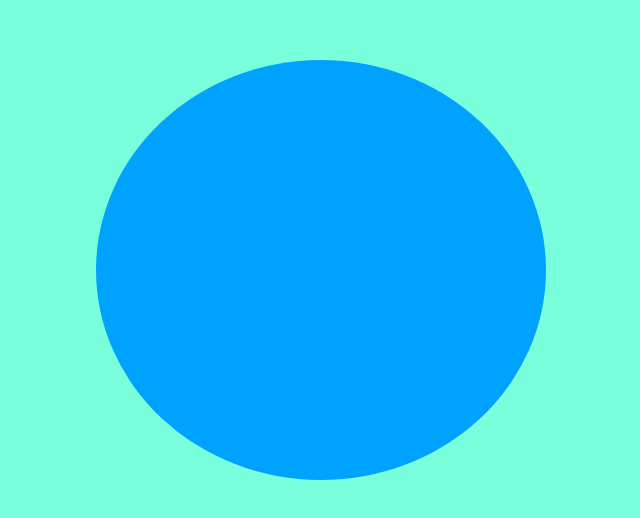
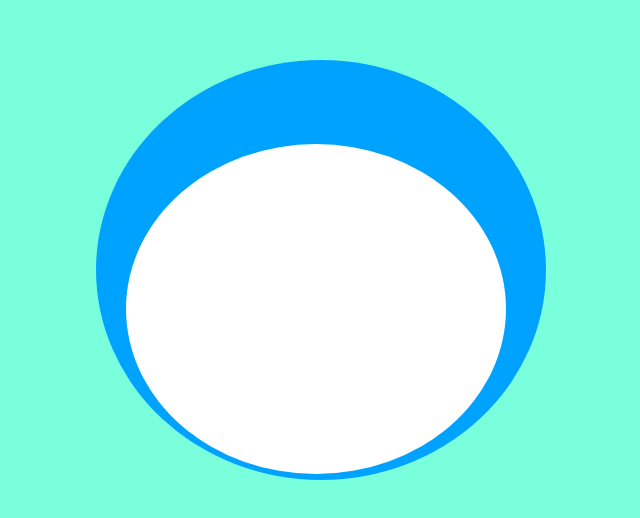
Before and after one commit to programer-Glei/Doremon, a plain HTML site: page index.html in a window 1280 px wide. Shown: the part 130-648 px from the top of the page, without its empty margins (319-959 px from the left). Drawn offline with Linux system fonts and the light colour scheme.

Commit message:
proximo comit

```diff
--- a/css/estilo.scss
+++ b/css/estilo.scss
@@ -16,8 +16,19 @@ body{
 }
 
 .head{
+    position: relative;
     width: 450px;
     height: 420px;
     background-color: #00a2ff;
     border-radius: 50%;
+
+    .face{
+        position: absolute;
+        width: 380px;
+        height: 330px;
+        background-color: #fff;
+        border-radius: 50%;
+        top: 84px;
+        left: 30px;
+    }
 }
--- a/index.html
+++ b/index.html
@@ -10,6 +10,12 @@
 <body>
     <div class="head">
         <div class="face">
+            <div class="eye-1 eye-left">
+                <div class="pupil-1"></div>
+            </div>
+            <div class="eye-2 eye-right">
+                <div class="pupil-2"></div>
+            </div>
             <div class="mouth">
                 <div class="tounge"></div>
             </div>
```
Also changed, not shown: css/estilo.css, 1 other file.
